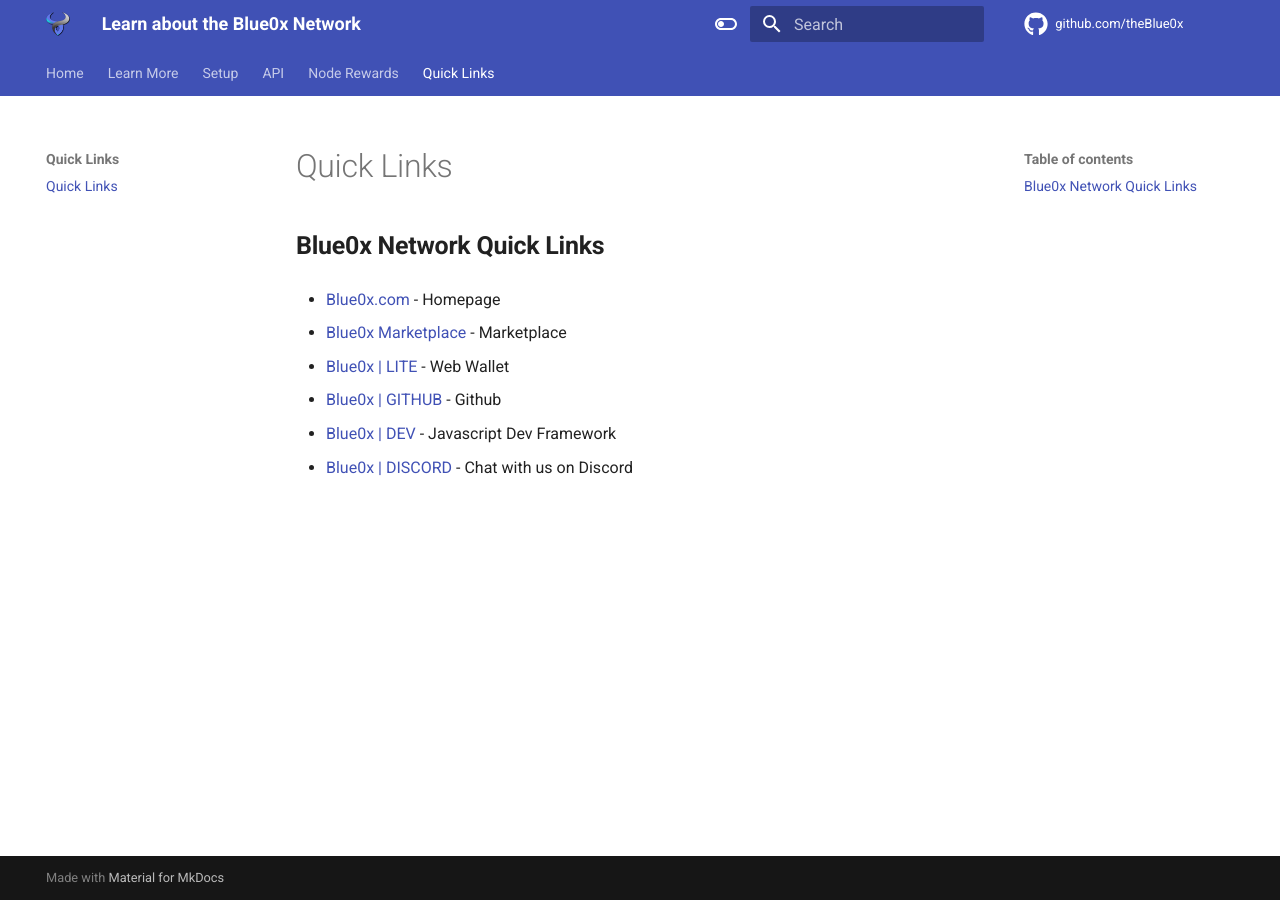
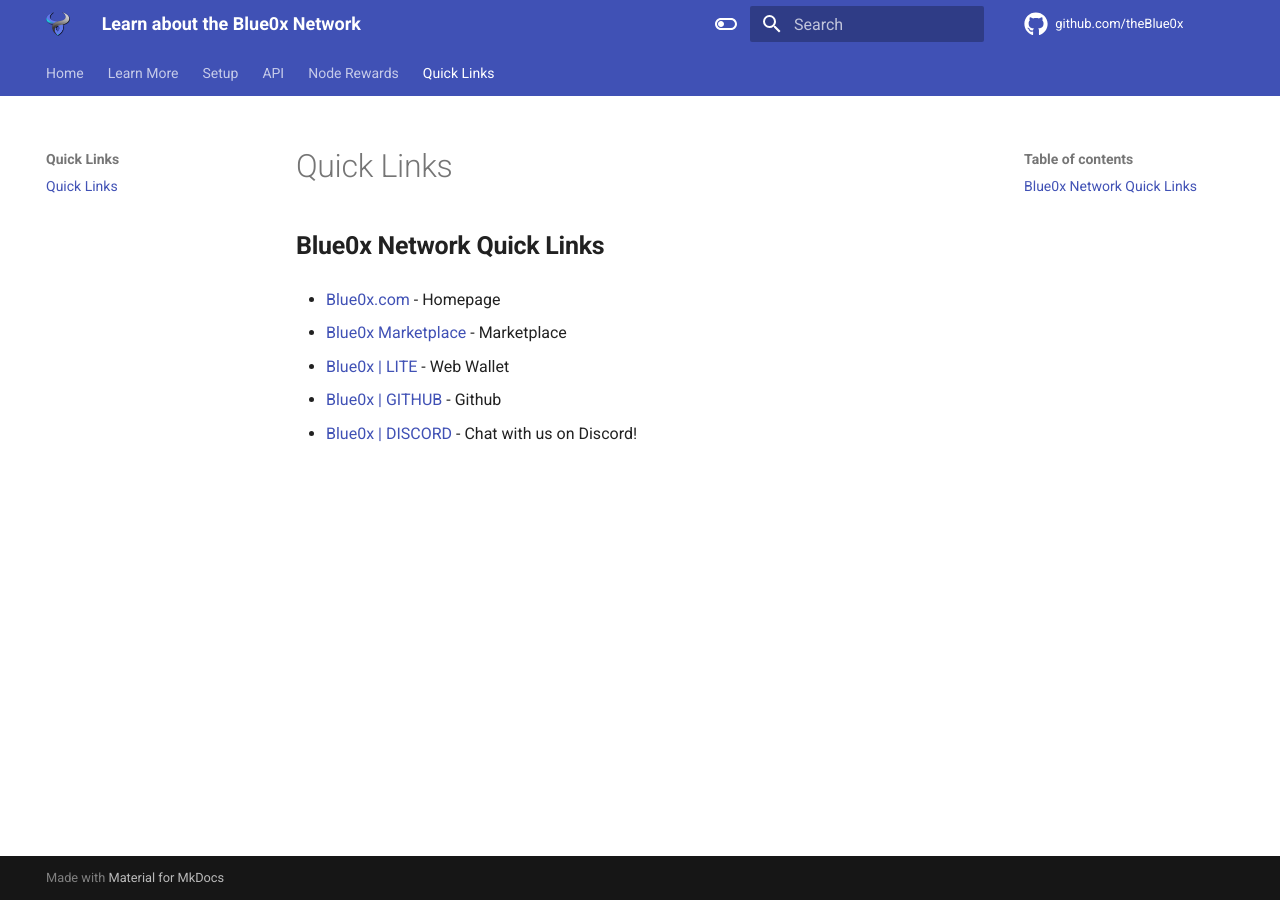
Before and after one commit to theBlue0x/docs, an MkDocs documentation site: the page built from docs/links/index.md, in a window 1280 px wide. Built offline with MkDocs 1.6.1 and Material for MkDocs 9.7.7, drawn with Linux system fonts in a browser that asks for light colours.

Commit message:
Update index.md

```diff
--- a/docs/links/index.md
+++ b/docs/links/index.md
@@ -8,6 +8,4 @@
 
 * [Blue0x | GITHUB](https://github.com/theBlue0x) - Github
 
-* [Blue0x | DEV](https://github.com/theBlue0x/BLXDevKit) - Javascript Dev Framework
-
-* [Blue0x | DISCORD](https://discord.gg/8db6CRqM4H) - Chat with us on Discord
+* [Blue0x | DISCORD](https://discord.gg/8db6CRqM4H) - Chat with us on Discord!
```
